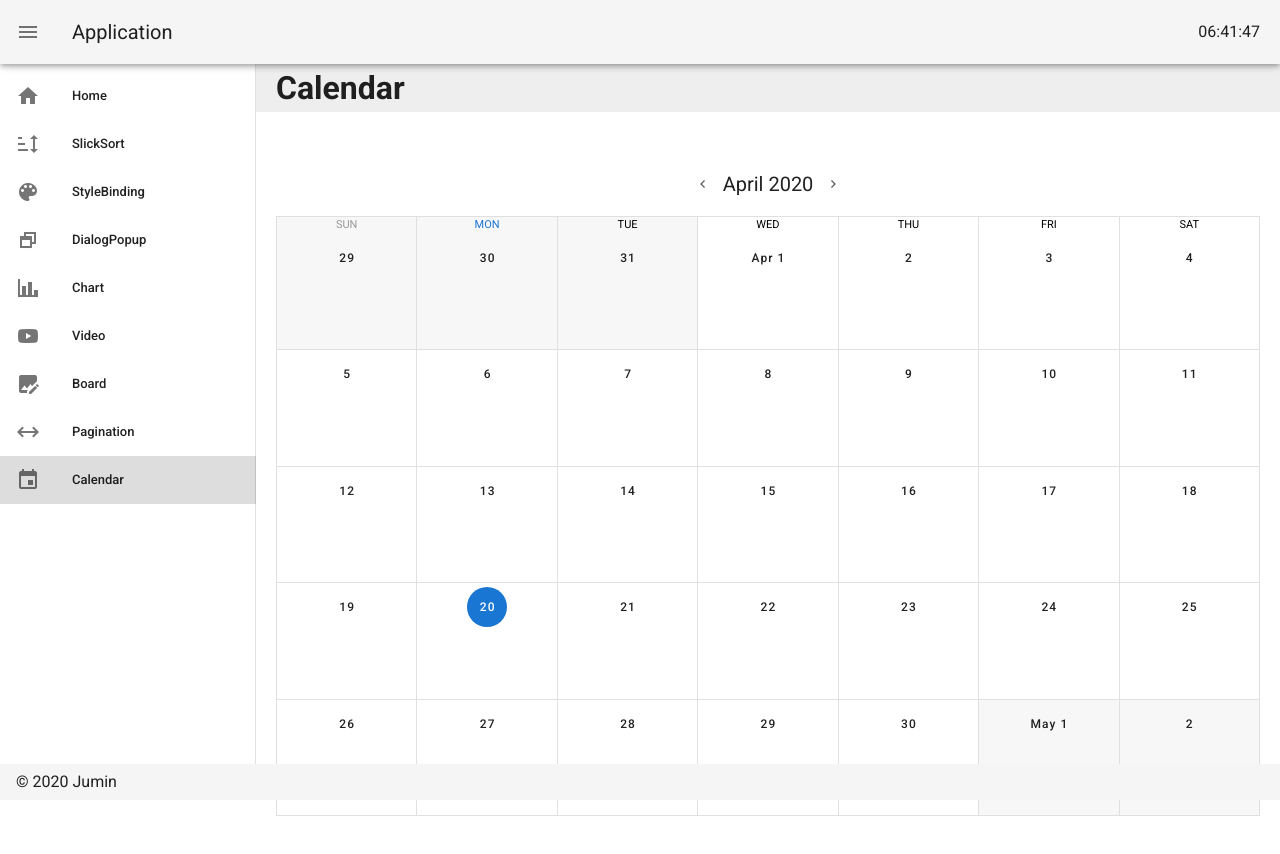
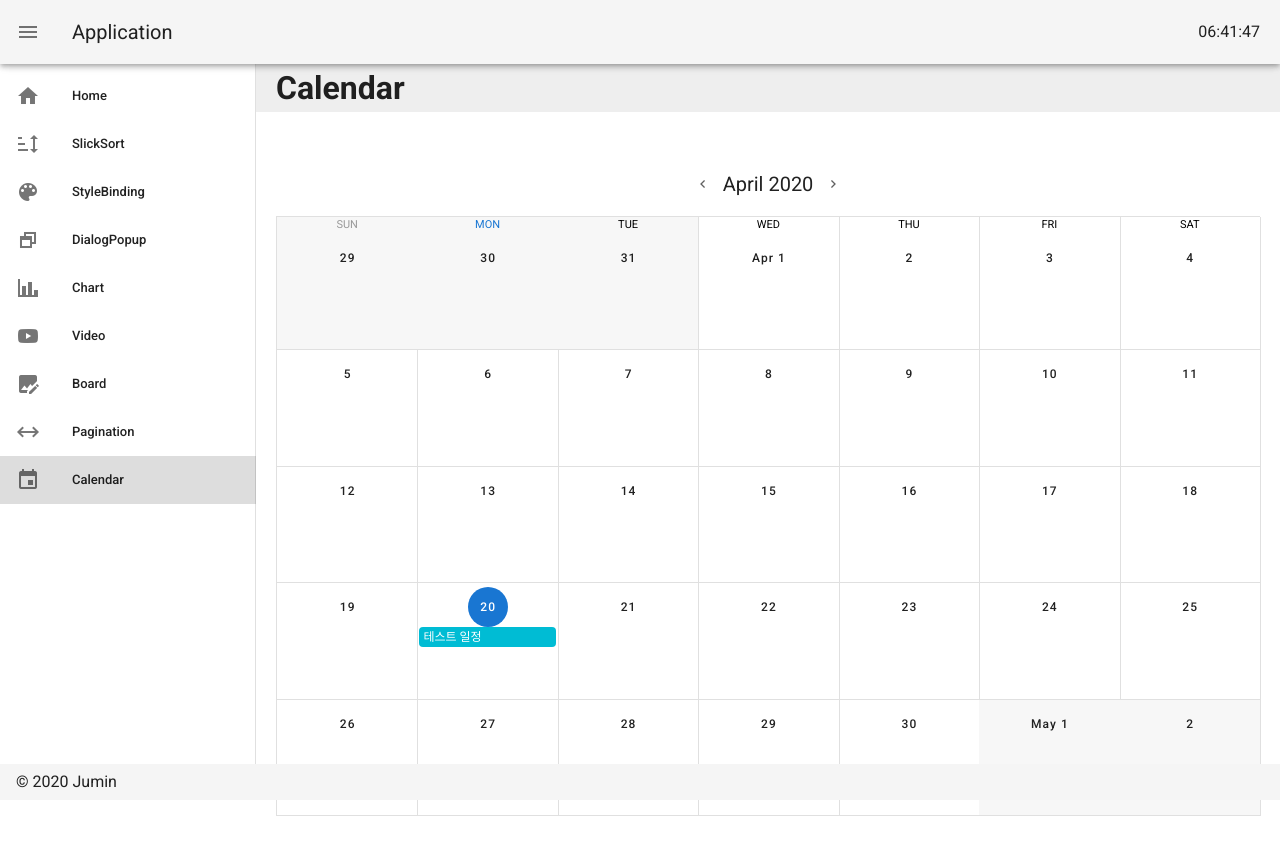
Before and after one commit to kkjumin/vue-tutorial, a Vue app: page /Calendar in a window 1280 px wide. Shown: the top 854 px of the page. Built offline with nearby package versions, Linux system fonts and the light colour scheme; what vue-lodash, vue-quill-editor would draw is missing.

Commit message:
캘린더 마무리2

```diff
--- a/src/views/Calendar.vue
+++ b/src/views/Calendar.vue
@@ -99,6 +99,7 @@
 
                   <v-text-field label="제목" v-model="title"></v-text-field>
                   <v-textarea label="내용" v-model="detail"></v-textarea>
+                  라벨 색상
                   <ul>
                     <v-btn
                       v-for="color in colors"
@@ -201,8 +202,6 @@ export default {
   },
   methods: {
     modifyEvent() {
-      console.log('수정 이벤트');
-      console.log(this.selectedEvent);
       this.deleteEvent();
       this.writeEvent();
 
@@ -233,7 +232,6 @@ export default {
     },
     // 컨펌 apply일때 호출
     deleteEvent() {
-      console.log('삭제 이벤트');
       let target = this.events.findIndex(
         e => e.index === this.selectedEvent.index,
       );
@@ -245,7 +243,18 @@ export default {
       if (localStorage.events) {
         this.events = JSON.parse(localStorage.events);
       } else {
-        this.events = [];
+        // 로컬스토리지에 이벤트데이터 없을경우 임시 테스트 이벤트 삽입
+        this.events = [
+          {
+            name: '테스트 일정',
+            start: `${this.year}-${this.month}-${this.date}`,
+            end: `${this.year}-${this.month}-${this.date}`,
+            color: 'cyan',
+            timed: true,
+            details: '하이',
+            index: '99999',
+          },
+        ];
       }
     },
     update() {
@@ -264,7 +273,6 @@ export default {
     },
     writeEvent() {
       let event = this.events;
-
       event.push({
         name: this.title,
         start: this.startDate,
@@ -320,9 +328,13 @@ export default {
 };
 </script>
 
-<style scoped>
+<style>
 .on {
   width: 45px !important;
   height: 45px !important;
 }
+.v-calendar .v-event {
+  margin-left: 2px !important;
+  width: 97% !important;
+}
 </style>
```
